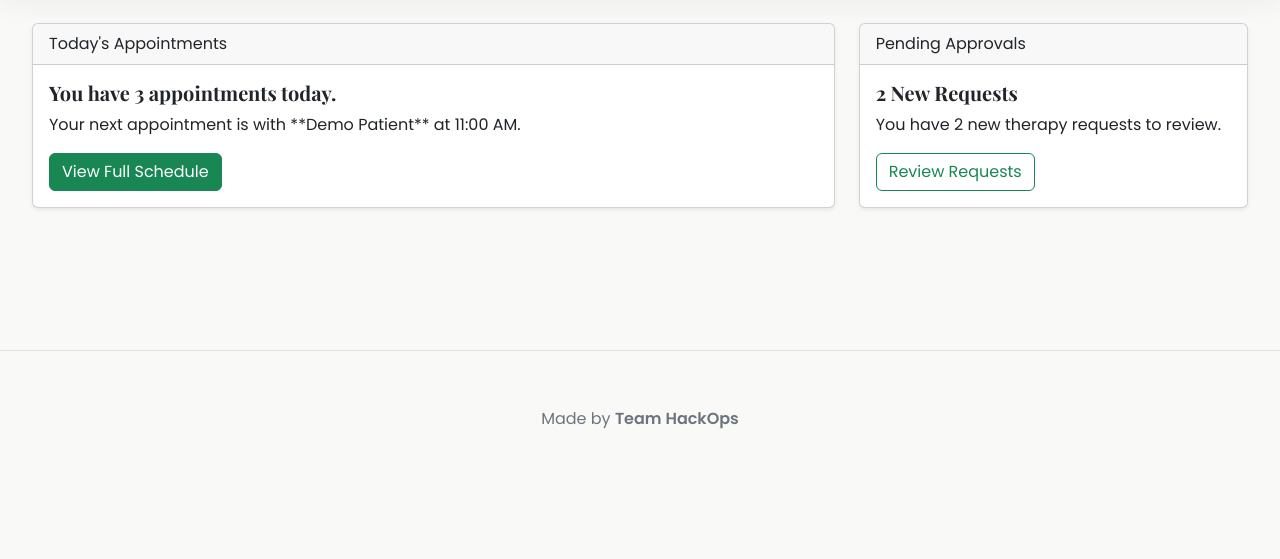
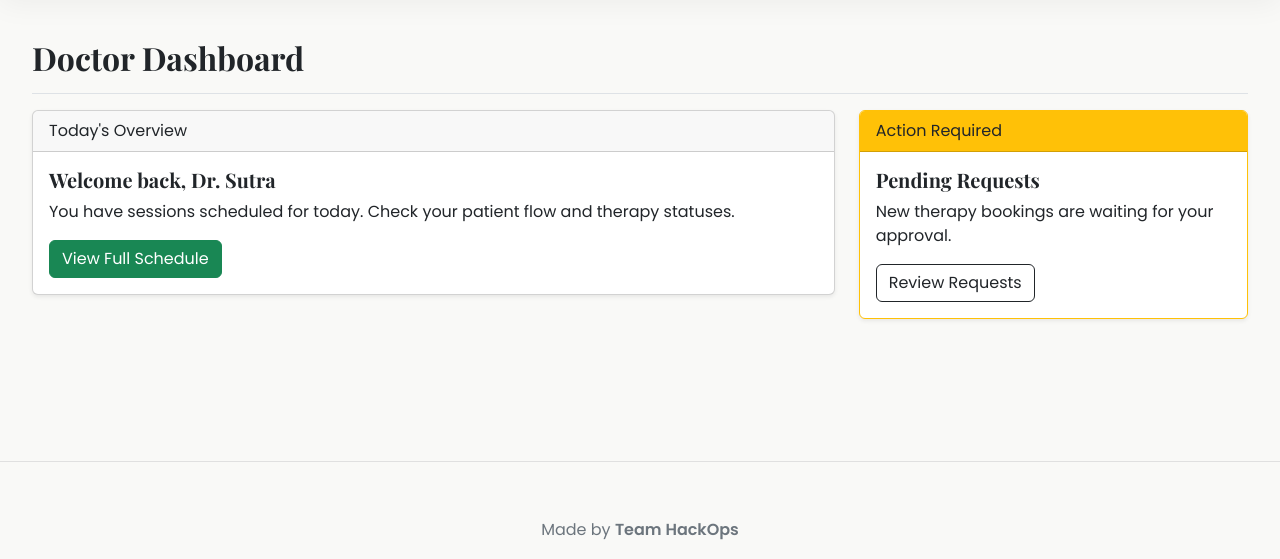
Before and after one commit to The-HackOps/AyurSutra, a Flask app: page /dashboard in a window 1280 px wide. Shown: the part 92-651 px from the top of the page. Run offline with Flask 3, Linux system fonts and the light colour scheme; the visitor is signed in with stand-in values (Sample User, id 1); parts of the project's set-up code (start-up, migrations or seed data) failed here and were passed over.

Commit message:
Update dashboard.html

```diff
--- a/app/templates/practitioner/dashboard.html
+++ b/app/templates/practitioner/dashboard.html
@@ -1,28 +1,28 @@
 {% extends 'layouts/practitioner_base.html' %}
 
 {% block dashboard_content %}
-    <div class="row">
+  <div class="d-flex justify-content-between flex-wrap flex-md-nowrap align-items-center pt-3 pb-2 mb-3 border-bottom">
+    <h1 class="h2">Doctor Dashboard</h1>
+  </div>
+
+  <div class="row">
     <div class="col-md-8">
       <div class="card shadow-sm mb-4">
-        <div class="card-header">
-          Today's Appointments
-        </div>
+        <div class="card-header">Today's Overview</div>
         <div class="card-body">
-          <h5 class="card-title">You have 3 appointments today.</h5>
-          <p class="card-text">Your next appointment is with **Demo Patient** at 11:00 AM.</p>
-          <a href="#" class="btn btn-success">View Full Schedule</a>
+          <h5 class="card-title">Welcome back, Dr. Sutra</h5>
+          <p class="card-text">You have sessions scheduled for today. Check your patient flow and therapy statuses.</p>
+          <a href="{{ url_for('practitioner.schedule') }}" class="btn btn-success">View Full Schedule</a>
         </div>
       </div>
     </div>
     <div class="col-md-4">
-      <div class="card shadow-sm mb-4">
-        <div class="card-header">
-          Pending Approvals
-        </div>
+      <div class="card shadow-sm mb-4 border-warning">
+        <div class="card-header bg-warning text-dark">Action Required</div>
         <div class="card-body">
-           <h5 class="card-title">2 New Requests</h5>
-           <p class="card-text">You have 2 new therapy requests to review.</p>
-           <a href="#" class="btn btn-outline-success">Review Requests</a>
+           <h5 class="card-title">Pending Requests</h5>
+           <p class="card-text">New therapy bookings are waiting for your approval.</p>
+           <a href="{{ url_for('practitioner.schedule') }}" class="btn btn-outline-dark">Review Requests</a>
         </div>
       </div>
     </div>
```
